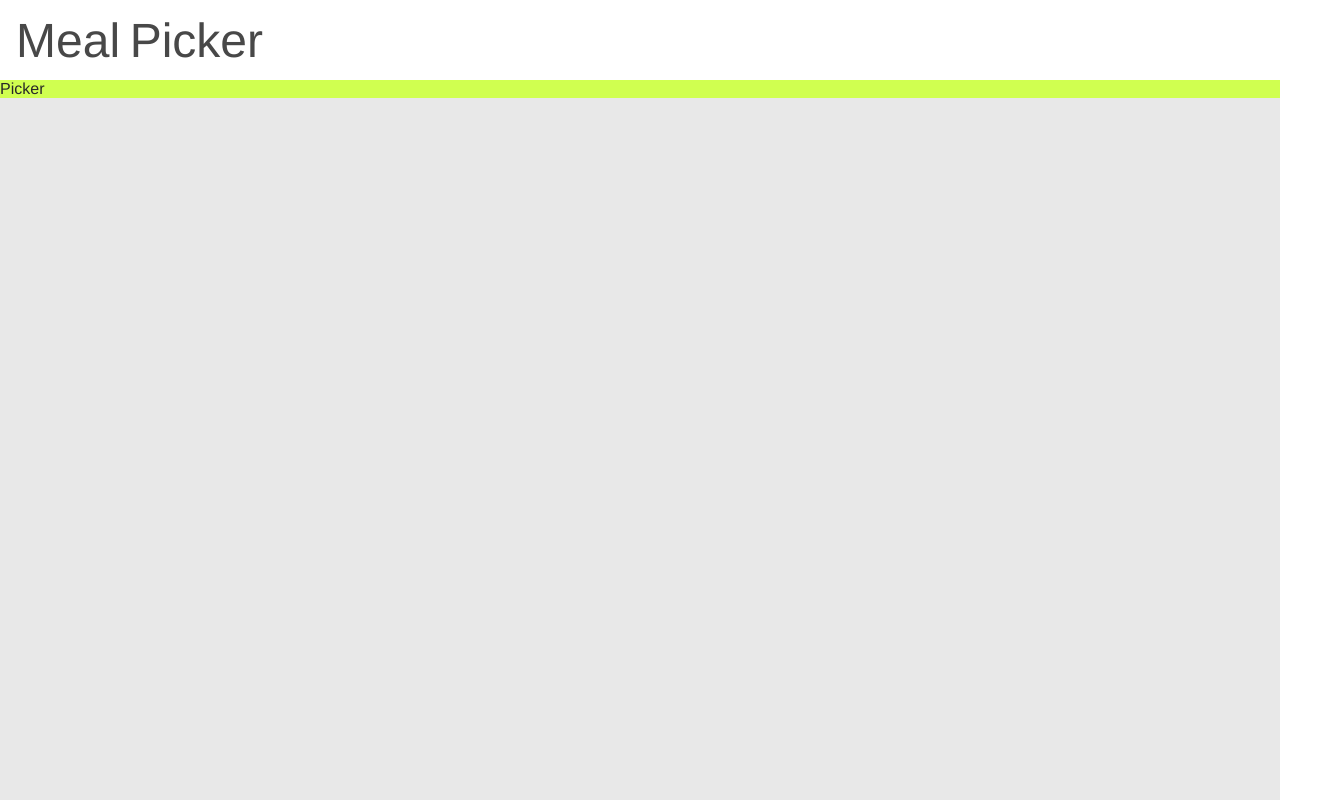
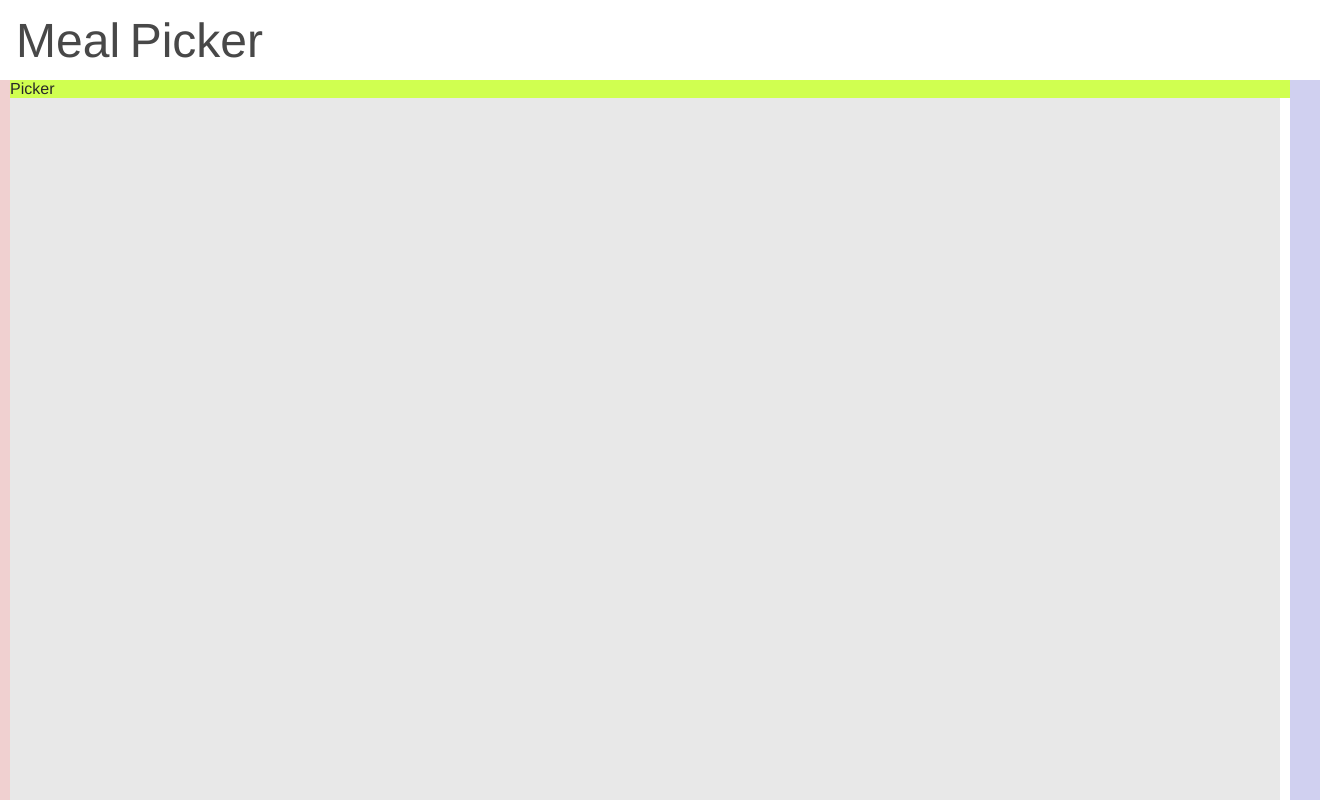
Before and after one commit to philrmass/meal-picker, a React app: page / in a window 1280 px wide. Shown: the whole page, 1320 px wide, since content can reach past the window. Built offline with nearby package versions, Linux system fonts and the light colour scheme; the HTML template or start-up script is replaced by a standard one.

Commit message:
add offset

```diff
--- a/src/components/App.js
+++ b/src/components/App.js
@@ -13,6 +13,9 @@ function App() {
         showMeals={setShowMeals}
       />
       <div className={styles.main}>
+        <div className={styles.left}>
+        </div>
+        <div className={styles.content}>
           {!showMeals && (
             <Picker />
           )}
@@ -22,6 +25,9 @@ function App() {
             />
           )}
         </div>
+        <div className={styles.right}>
+        </div>
+      </div>
     </div>
   );
 }
--- a/src/index.css
+++ b/src/index.css
@@ -7,6 +7,7 @@
   --size-header: 6vh;
   --height-header: 10%;
   --height-main: 90%;
+  --width-arrow: 30px;
 }
 
 * {
--- a/src/styles/App.module.css
+++ b/src/styles/App.module.css
@@ -3,7 +3,33 @@
 }
 
 .main {
+  --page-offset: 10px;
+  position: relative;
+  display: flex;
   height: var(--height-main);
   background: var(--bg-lt-gray);
   color: var(--text-normal);
 }
+
+.content {
+  position: absolute;
+  left: calc(0px + var(--page-offset));
+  height: 100%;
+  width: 100%;
+}
+
+.left {
+  position: absolute;
+  left: calc(-30px + var(--page-offset));
+  width: 30px;
+  height: 100%;
+  background: #f0d0d0;
+}
+
+.right {
+  position: absolute;
+  right: calc(-1 * (var(--width-arrow) + var(--page-offset)));
+  width: 30px;
+  height: 100%;
+  background: #d0d0f0;
+}
```
Lines whose indentation alone changed are shown as unchanged.
